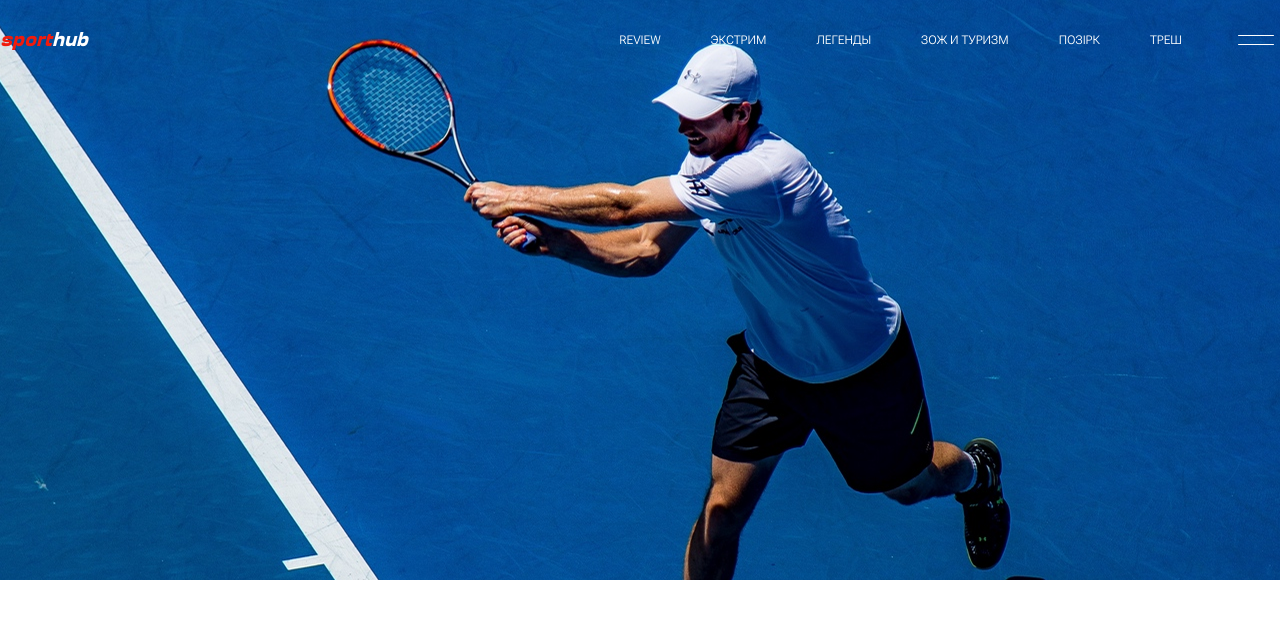
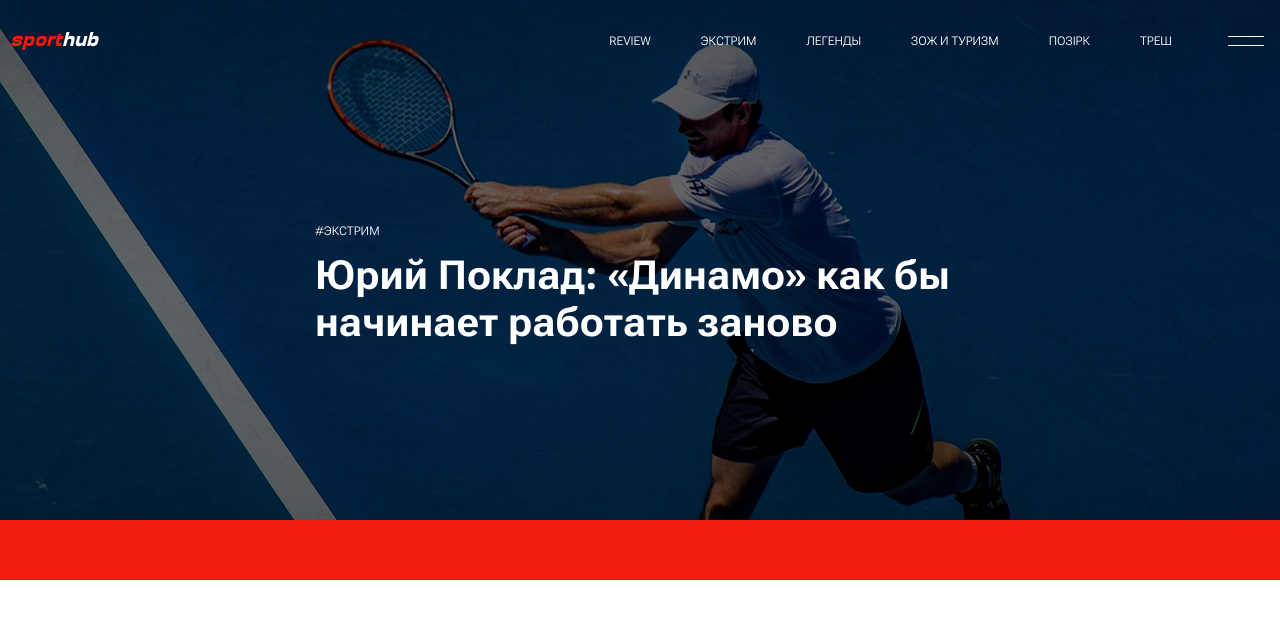
Before and after one commit to uuuuuwwwwwuuuuu/test_task, a React (Create React App) app: page / in a window 1280 px wide. Shown: the top 618 px of the page. Built offline with nearby package versions, Linux system fonts and the light colour scheme.

Commit message:
feat: Header New

```diff
--- a/src/components/Header/Header.scss
+++ b/src/components/Header/Header.scss
@@ -5,6 +5,19 @@ header {
     background-image: url('../../../public/Img/background-big.png');
     background-size: cover;
     background-position: center;
+    position: relative;
+    display: flex;
+    flex-direction: column;
+    align-items: center;
+}
+
+.header_info {
+    display: flex;
+    flex-direction: column;
+    align-items: center;
+    justify-content: space-between;
+    width: 100%;
+    height: calc(100%);
 }
 
 .header_line {
@@ -12,7 +25,12 @@ header {
     display: flex;
     justify-content: space-between;
     position: relative;
-    top: 30px;
+    margin-top: 30px;
+    align-items: center;
+    z-index: 1;
+    width: 100%;
+    padding: 0 10px;
+    max-width: 1340px;
 }
 
 .header_logo {
@@ -31,6 +49,7 @@ header {
     font-weight: 300;
     margin-right: 50px;
 
+
     span {
         text-transform: uppercase;
 
@@ -38,6 +57,13 @@ header {
             margin-right: 50px;
         }
     }
+}
+
+.header_right_elements {
+    display: flex;
+    align-items: center;
+    position: relative;
+    top: 1px;
 }
 
 .header_aside_button {
@@ -55,12 +81,74 @@ header {
     }
 }
 
-@media screen and (max-width: 1920px) and (min-width: 768px) {
+.header_top_gradient {
+    position: absolute;
+    width: 100%;
+    height: 100%;
+    top: 0;
+    left: 0;
+    opacity: 0.6;
+    z-index: 0;
+    background: linear-gradient(0deg,rgba(42, 123, 155, 0) 0%, rgba(0, 0, 0, 1) 100%);
+}
+
+.header_bottom_gradient {
+    position: absolute;
+    width: 100%;
+    height: 100%;
+    top: 0;
+    bottom: 0;
+    opacity: 0.6;
+    z-index: 0;
+    background: linear-gradient(180deg,rgba(42, 123, 155, 0) 0%, rgba(0, 0, 0, 1) 100%);
+}
+
+.header_darker {
+    position: absolute;
+    width: 100%;
+    height: 100%;
+    top: 0;
+    left: 0;
+    opacity: 0.15;
+    z-index: 0;
+    background-color: $black;
+}
+
+.header_new {
+    font-size: 1.2rem;
+    font-weight: 300;
+    position: relative;
+    z-index: 1;
+    display: flex;
+    text-transform: uppercase;
+    flex-direction: column;
+    max-width: 680px;
+    padding: 0 15px;
+
+    span:last-child {
+        font-size: 4rem;
+        font-weight: 700;
+        text-transform: none;
+        margin-top: 14px;
+    }
+}
+
+.header_submenu {
+    height: 60px;
+    background-color: $accent;
+    width: 100%;
+    position: relative;
+    z-index: 1;
+    padding: 0 10px;
 }
 
 @media screen and (max-width: 768px) {
     header {
         background-image: url('../../../public/Img/background-middle.png');
+    }
+
+    .header_new {
+        max-width: 570px;
     }
 
     .header_pages {
@@ -72,4 +160,21 @@ header {
     header {
         height: 250px;
     }
+
+    .header_line {
+        padding: 0 15px;
+    }
+
+    .header_new {
+        max-width: 290px;
+
+        span:last-child {
+            font-size: 2rem;
+        }
+    }
+
+    .header_submenu {
+        padding: 0 15px;
+        height: 45px;
+    }
 }
--- a/src/components/Header/Header.tsx
+++ b/src/components/Header/Header.tsx
@@ -1,26 +1,47 @@
 import { FC } from 'react';
 import './Header.scss';
 
+type HashTags = 'Review' | 'Экстрим' |'Легенды' | 'Зож и туризм' | 'Позірк' | 'Треш';
+
+interface NewsData {
+    hashTag: HashTags;
+    data: string
+}
+
+const HeaderPage: FC<{title: string}> = ({title}) => {
+    return <span>{title}</span>
+}
+
+const HeaderNew: FC<NewsData> = ({hashTag, data}) => {
+    return (
+        <div className='header_new'>
+            <span>#{hashTag}</span>
+            <span>{data}</span>
+        </div>
+    );
+}
+
 const Header: FC = () => {
-
+    const headerPages: HashTags[] = ['Review', 'Экстрим', 'Легенды', 'Зож и туризм', 'Позірк', 'Треш'];
+    const newData: NewsData = {
+        hashTag: 'Экстрим',
+        data: 'Юрий Поклад: «Динамо» как бы начинает работать заново'
+    }
 
     return (
         <header>
-            <div className='container'>
+            <div className="header_info">
                 <div className='header_line'>
                     <span className='header_logo'>
                         <i>
                             <span>sport</span>hub
                         </i>
                     </span>
-                    <div style={{display: 'flex', alignItems: 'center'}}>
+                    <div className='header_right_elements' >
                         <div className='header_pages'>
-                            <span>Review</span>
-                            <span>Экстрим</span>
-                            <span>Легенды</span>
-                            <span>зож и туризм</span>
-                            <span>Позірк</span>
-                            <span>Треш</span>
+                            {headerPages.map((titles, index) => {
+                                return <HeaderPage key={index} title={titles} />
+                            })}
                         </div>
                         <button className='header_aside_button'>
                             <div></div>
@@ -28,7 +49,14 @@ const Header: FC = () => {
                         </button>
                     </div>
                 </div>
+                <HeaderNew data={newData.data} hashTag={newData.hashTag} />
+                <div className="header_submenu">
+
+                </div>
             </div>
+            <div className='header_top_gradient'></div>
+            <div className='header_bottom_gradient'></div>
+            <div className='header_darker'></div>
         </header>
     );
 }
--- a/src/index.scss
+++ b/src/index.scss
@@ -23,12 +23,11 @@ html {
     font-size: 10px;
 }
 
-.container {
-    max-width: 1340px;
-    margin: 0 auto;
-}
-
 button {
     background-color: transparent;
     border: none;
 }
+
+* {
+    box-sizing: border-box;
+}
```
Also changed, not shown: public/manifest.json, 1 other file (tests, documents, lock files or other folders).
